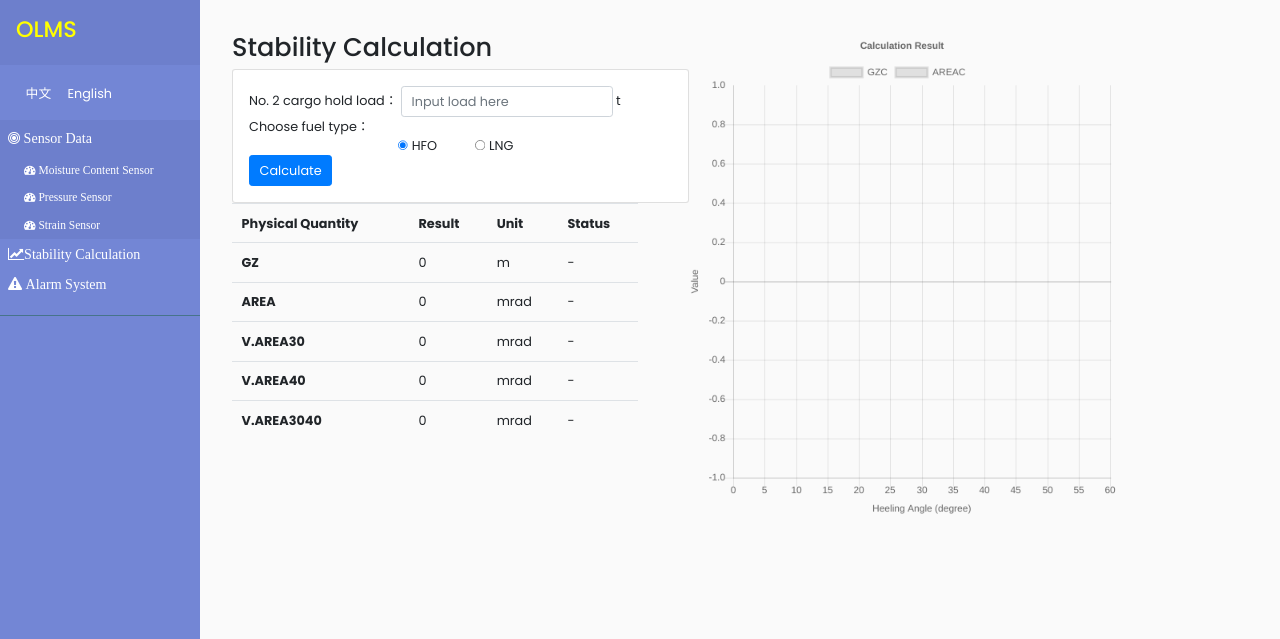
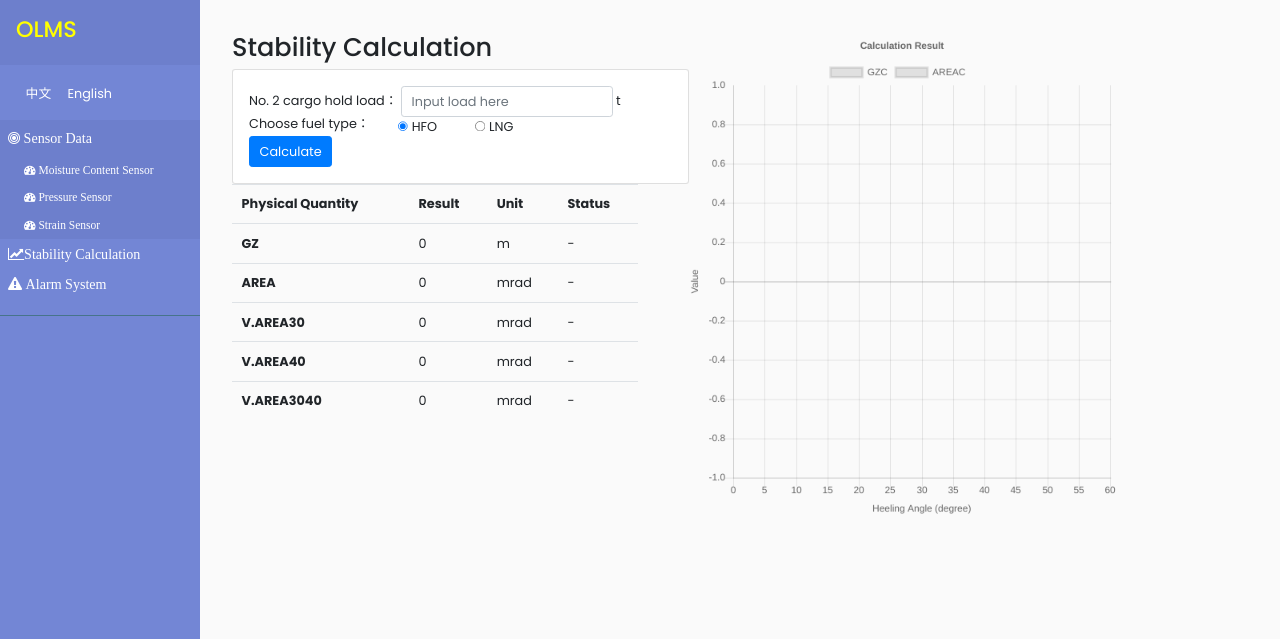
Before and after one commit to zyouc518/monitoring-system, a PHP site: page /lineen.php in a window 1280 px wide. Shown: the top 639 px of the page. Run offline with PHP 8.4, Linux system fonts and the light colour scheme; data that the repository does not hold is empty; some web fonts are replaced.

Commit message:
Update lineen.php

```diff
--- a/lineen.php
+++ b/lineen.php
@@ -10,6 +10,13 @@
     <link rel="stylesheet" href="css/bootstrap.min.css">
     <link rel="stylesheet" href="css/font-awesome.min.css">
     <link rel="stylesheet" href="css/style.css">
+	<style>
+#box_relative {
+  position: absolute;
+  left: 20px;
+  top: 55px;
+}
+</style>
     <!-- JavaScript -->
     <script type="text/javascript" src="js/Chart.js"></script>
     <script src="js/jquery.js"></script>
@@ -64,7 +71,7 @@
                     <div class="card-body">
                         No. 2 cargo hold load：
                         <input class="form-control" type="number" placeholder="Input load here" id="mass" style="width:50%"> t
-                        <br>Choose fuel type：
+                        <div id="box_relative">Choose fuel type：</div>
                         <div class="form-check form-check-inline">
                             <input class="form-check-input" type="radio" name="inlineRadioOptions" id="inlineRadio2" value="HFO" checked>
                             <label class="form-check-label" for="inlineRadio2">HFO&emsp;&emsp;&emsp;</label>
```
